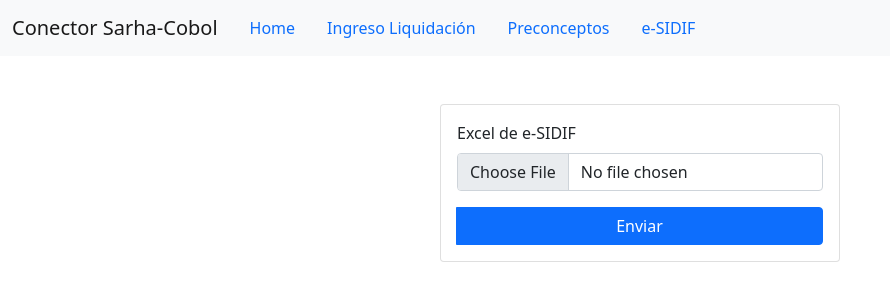
After one commit to marcos23589/sarhaCobol, a Node server app: page /esidif in a window 1280 px wide. The commit adds this page. Shown: the top 301 px of the page, without its empty margins (0-890 px from the left). Run offline with Node 20, Linux system fonts and the light colour scheme; some libraries are stand-ins or nearby versions.

Commit message:
[add+refactor] pagina esidif

```diff
--- a/src/controllers/pages.controller.js
+++ b/src/controllers/pages.controller.js
@@ -10,6 +10,10 @@ exports.home = (req, res) => {
 
 exports.getLiquidacion =   (req, res) => {
     return res.render("liquidacion", {titulo: "Liquidacion"})
+}
+
+exports.getEsidif = (req, res) => {
+ return res.render('esidif', {titulo: "e-SIDIF"})
 }
 
 exports.getPreconceptos = async (req, res) => {
--- /dev/null
+++ b/src/views/esidif.hbs
@@ -0,0 +1,11 @@
+<div class="container pt-5 ">
+    <form action="/esidif" method="POST" enctype="multipart/form-data">
+        <div class="card card-body mx-auto input-group" style="width:400px">
+            <div class="mb-3">
+                <label class="form-label" for="archivo">Excel de e-SIDIF</label>
+                <input class="form-control" type="file" id="archivo" name="archivo">
+            </div>
+            <button class="btn btn-primary">Enviar</button>
+        </div>
+    </form>
+</div>
--- a/src/views/partials/navbar.hbs
+++ b/src/views/partials/navbar.hbs
@@ -15,6 +15,9 @@
         <li class="nav-item active">
           <a class="nav-link" href="/preconceptos">Preconceptos</a>
         </li>
+         <li class="nav-item active">
+          <a class="nav-link" href="/esidif">e-SIDIF</a>
+        </li>
       </ul>
     </div>
   </div>
```
Also changed, not shown: src/routes/index.routes.js (+33 -15 lines), 1 other file.
